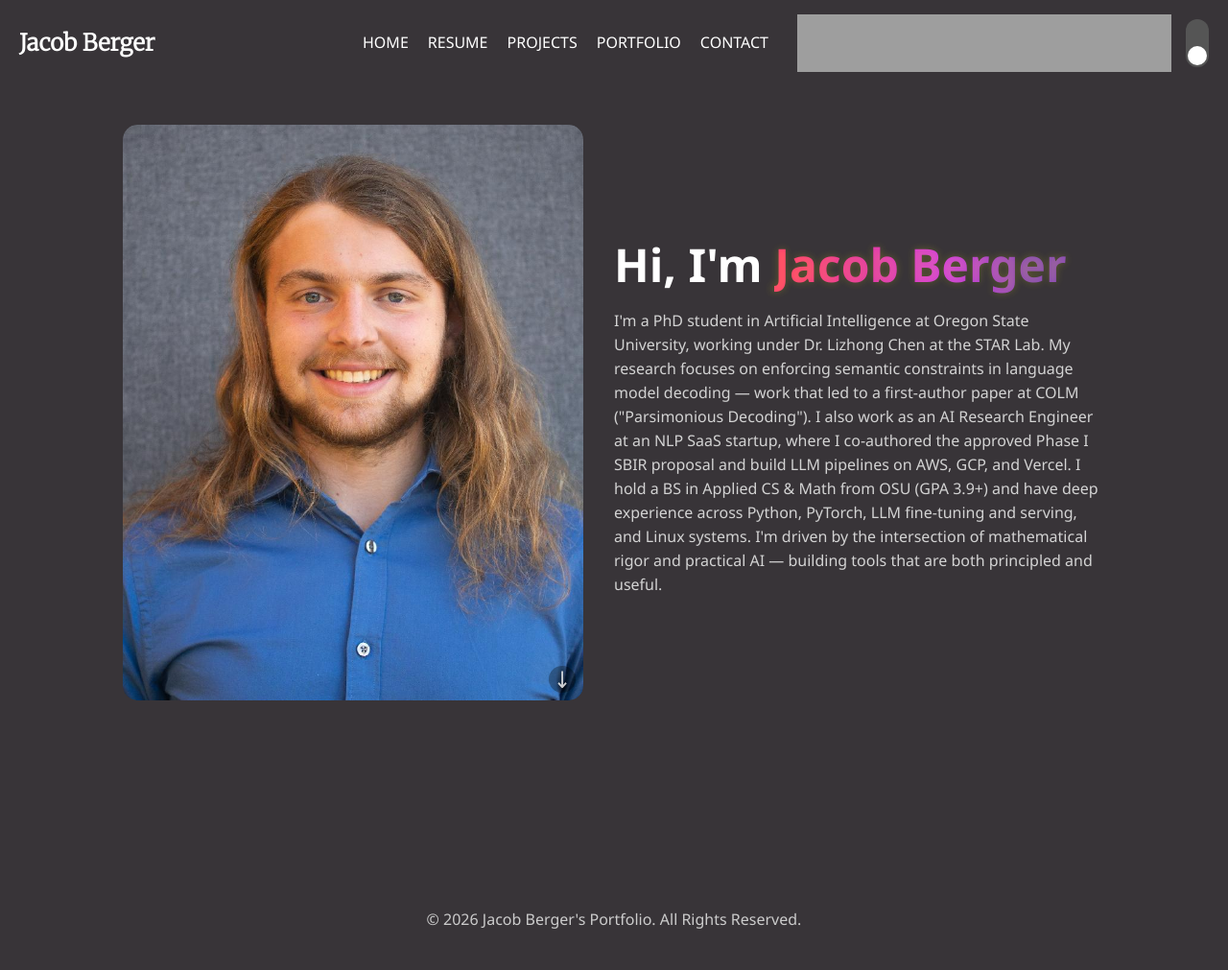
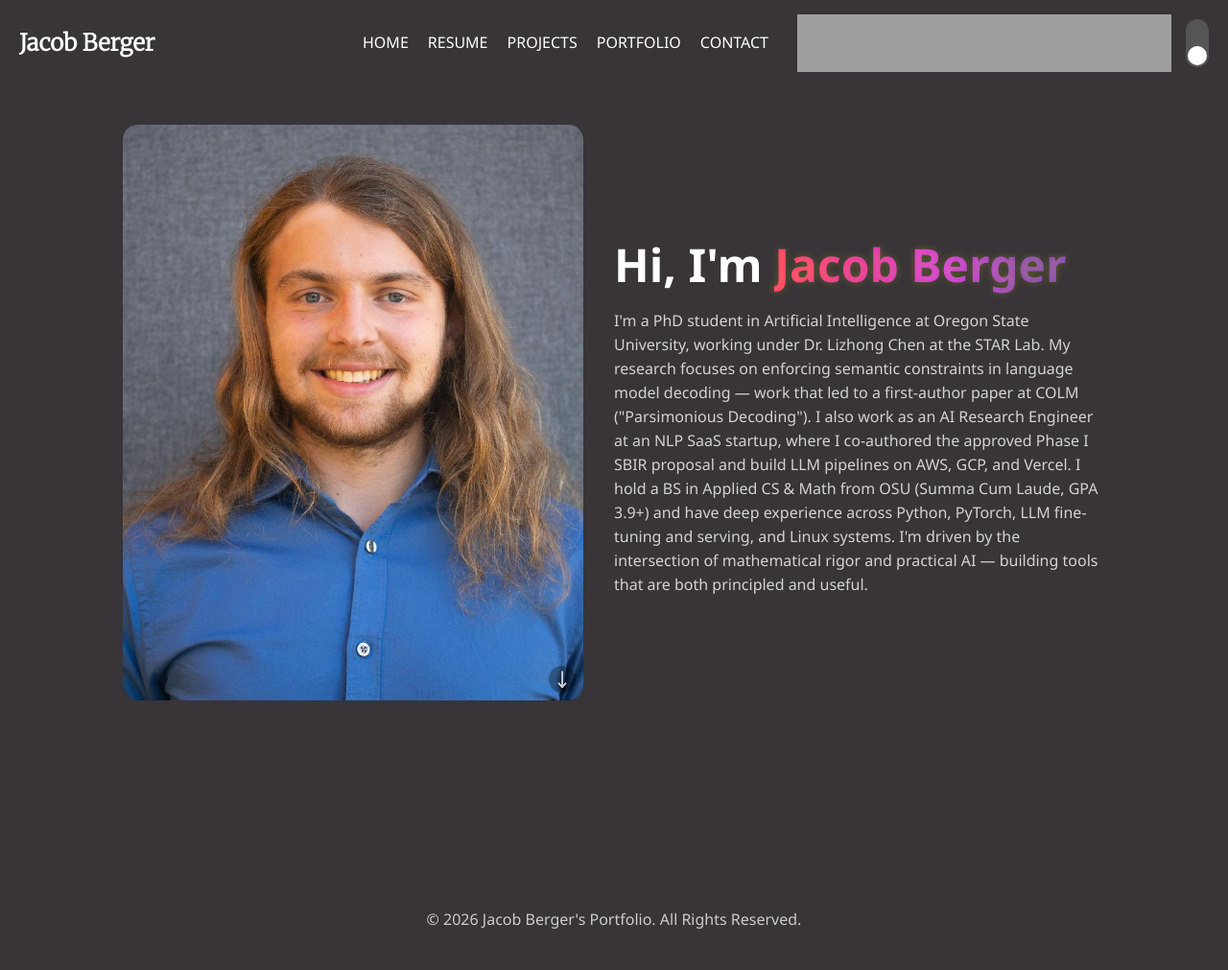
Before and after one commit to bergerjacob/bergerj-website, a Jekyll site: the page built from index.html, in a window 1280 px wide. Shown: the whole page at 96% size. Built offline with Jekyll 4.4.1, drawn with Linux system fonts in a browser that asks for light colours.

Commit message:
add summa cum laude to homepage bio

```diff
--- a/index.html
+++ b/index.html
@@ -10,7 +10,7 @@
     <div class="text-container">
         <h2 class="description">Hi, I'm <span class="rainbow-text">Jacob Berger</span></h2>
         <p class="description">
-            I'm a PhD student in Artificial Intelligence at Oregon State University, working under Dr. Lizhong Chen at the STAR Lab. My research focuses on enforcing semantic constraints in language model decoding — work that led to a first-author paper at COLM ("Parsimonious Decoding"). I also work as an AI Research Engineer at an NLP SaaS startup, where I co-authored the approved Phase I SBIR proposal and build LLM pipelines on AWS, GCP, and Vercel. I hold a BS in Applied CS & Math from OSU (GPA 3.9+) and have deep experience across Python, PyTorch, LLM fine-tuning and serving, and Linux systems. I'm driven by the intersection of mathematical rigor and practical AI — building tools that are both principled and useful.
+            I'm a PhD student in Artificial Intelligence at Oregon State University, working under Dr. Lizhong Chen at the STAR Lab. My research focuses on enforcing semantic constraints in language model decoding — work that led to a first-author paper at COLM ("Parsimonious Decoding"). I also work as an AI Research Engineer at an NLP SaaS startup, where I co-authored the approved Phase I SBIR proposal and build LLM pipelines on AWS, GCP, and Vercel. I hold a BS in Applied CS & Math from OSU (Summa Cum Laude, GPA 3.9+) and have deep experience across Python, PyTorch, LLM fine-tuning and serving, and Linux systems. I'm driven by the intersection of mathematical rigor and practical AI — building tools that are both principled and useful.
         </p>
     </div>
 </div>
```
